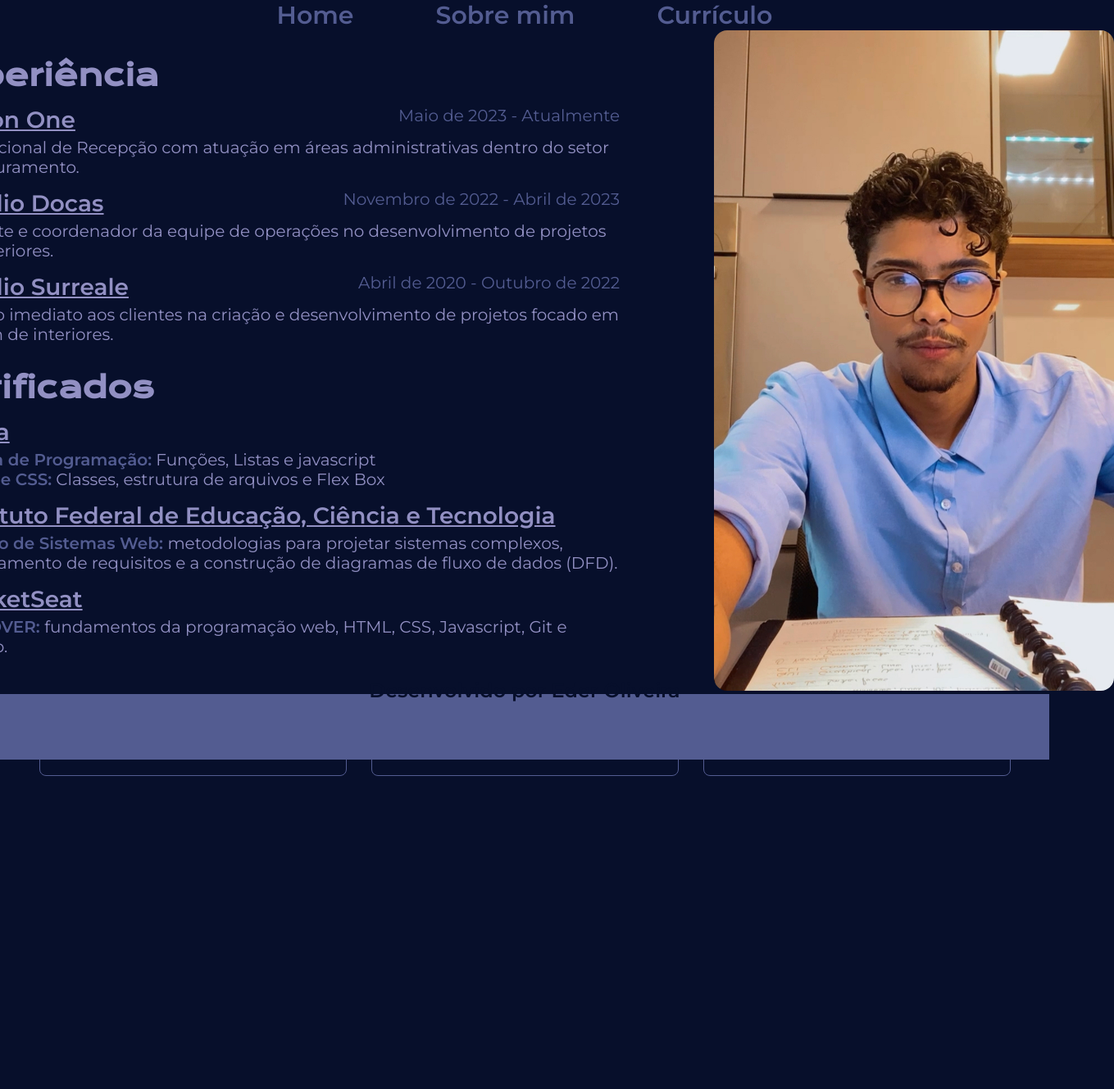
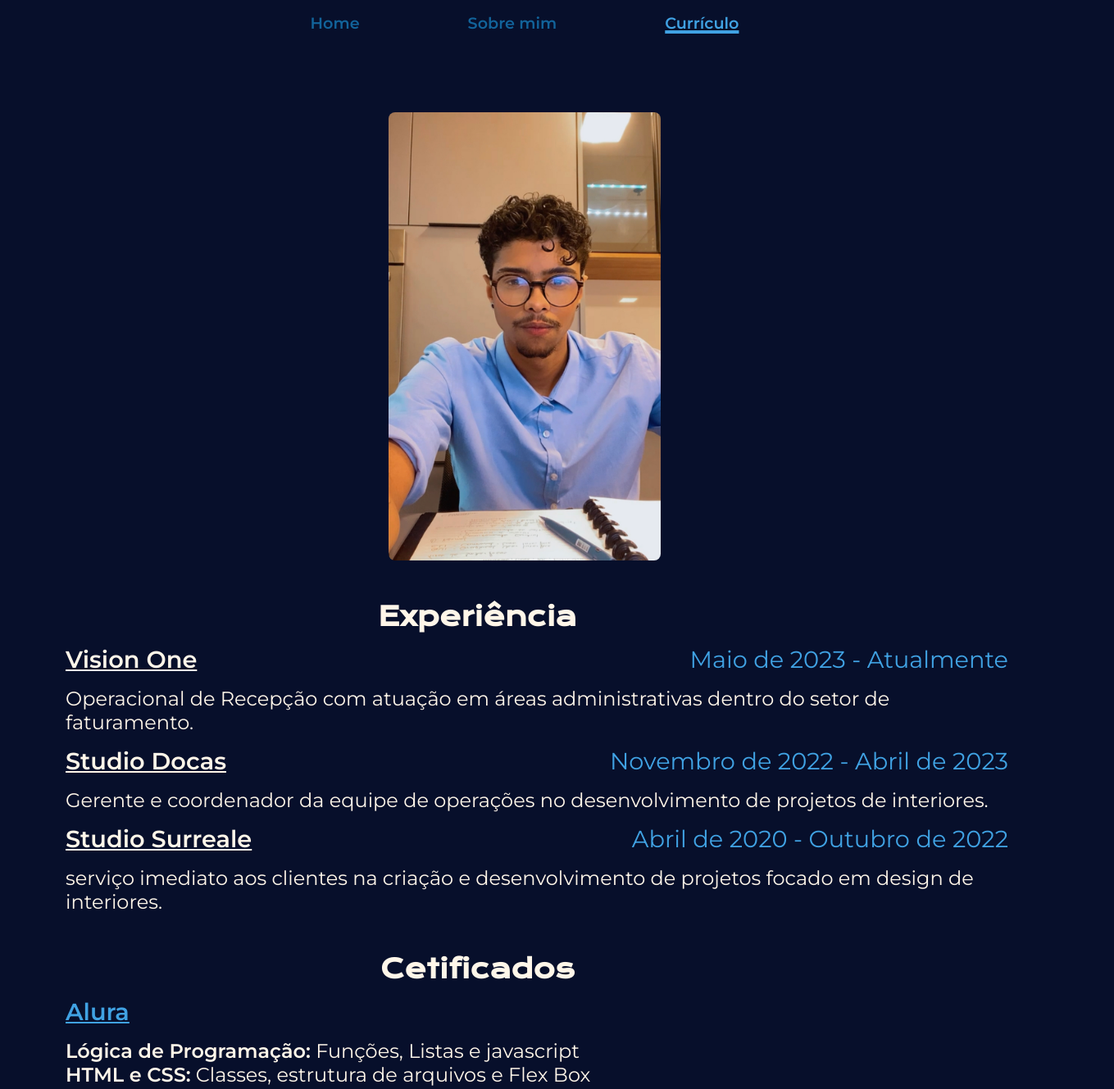
Before and after one commit to EderWinnicius/CurriculumWebPage, a plain HTML site: page curriculum.html in a window 1280 px wide. Shown: the top 1329 px of the page at 82% size, 1359 px wide, since content can reach past the window. Before the commit the page ends 947 px from the top, so only its background shows below. Drawn offline with nearby package versions, Linux system fonts and the light colour scheme.

Commit message:
Adicionando responsividade ao projeto

```diff
--- a/curriculum.html
+++ b/curriculum.html
@@ -12,9 +12,9 @@
 <body>
     <header>
         <nav class="navegationConteiner">
-            <a href="index.html">Home</a>
-            <a href="indexAboutMe.html">Sobre mim</a>
-            <a href="curriculum.html">Currículo</a>
+            <a href="index.html" class="Nav">Home</a>
+            <a href="indexAboutMe.html" class="Nav">Sobre mim</a>
+            <a href="curriculum.html" class="Nav actived">Currículo</a>
         </nav>
     </header>
 
@@ -55,28 +55,28 @@
             <div>
                 <h2 class="tittleText">Cetificados</h2>
                 <section class="cardConteiner">
-                    <h3 class="tittleCard">Alura</h3>
+                    <h3 class="tittleCard boldText">Alura</h3>
                     <div class="courseList">
-                        <p class="textCard"><strong class="boldText">Lógica de Programação:</strong> Funções, Listas e
+                        <p class="textCard"><strong>Lógica de Programação:</strong> Funções, Listas e
                             javascript</p>
-                        <p class="textCard"><strong class="boldText">HTML e CSS:</strong> Classes, estrutura de arquivos
+                        <p class="textCard"><strong>HTML e CSS:</strong> Classes, estrutura de arquivos
                             e Flex Box</p>
                     </div>
                 </section>
 
                 <section class="cardConteiner">
-                    <h3 class="tittleCard">Instituto Federal de Educação, Ciência e Tecnologia</h3>
+                    <h3 class="tittleCard boldText">Instituto Federal de Educação, Ciência e Tecnologia</h3>
                     <div class="courseList">
-                        <p class="textCard"><strong class="boldText">Projeto de Sistemas Web: </strong> metodologias
+                        <p class="textCard"><strong>Projeto de Sistemas Web: </strong> metodologias
                             para projetar sistemas complexos, levantamento de requisitos e a
                             construção de diagramas de fluxo de dados (DFD).</p>
                     </div>
                 </section>
 
                 <section class="cardConteiner">
-                    <h3 class="tittleCard">RocketSeat</h3>
+                    <h3 class="tittleCard boldText">RocketSeat</h3>
                     <div class="courseList">
-                        <p class="textCard"><strong class="boldText">DISCOVER: </strong> fundamentos da programação web,
+                        <p class="textCard"><strong>DISCOVER: </strong> fundamentos da programação web,
                             HTML, CSS, Javascript, Git e Github.</p>
                     </div>
                 </section>
@@ -92,16 +92,18 @@
     <footer>
         <p>Desenvolvido por Eder Oliveira</p>
         <section class="IconsFooterConeteiner">
-            <a href="https://GitHub.com/ederwinnicius" class="buttonType" id="github" target="_blank"><ion-icon
-                name="logo-github"></ion-icon></a>
-            <a href="https://linkedin.com/in/eder-winnicius" class="buttonType" id="linkedin"
-                target="_blank"><ion-icon name="logo-linkedin"></ion-icon></a>
-            <a href="https://drive.google.com/file/d/1UDedhiyp-pxrUh1-MocDqYIqVFeNScX2/view?usp=sharing"
-                class="buttonType" id="curriculo" target="_blank"><ion-icon name="document"></ion-icon></a>
+            <a href="https://GitHub.com/ederwinnicius" id="github" target="_blank"><ion-icon name="logo-github"
+                    class="logoType" class="logoType" class="logoType"></ion-icon> </a>
+            <a href="https://linkedin.com/in/eder-winnicius" id="linkedin" target="_blank"><ion-icon
+                    name="logo-linkedin" class="logoType" class="logoType" class="logoType"></ion-icon> </a>
+            <a href="https://drive.google.com/file/d/1UDedhiyp-pxrUh1-MocDqYIqVFeNScX2/view?usp=sharing" id="curriculo"
+                target="_blank"><ion-icon name="document" class="logoType" class="logoType" class="logoType">
+                </ion-icon></a>
 
         </section>
     </footer>
-
+    <script type="module" src="https://unpkg.com/ionicons@7.1.0/dist/ionicons/ionicons.esm.js"></script>
+    <script nomodule src="https://unpkg.com/ionicons@7.1.0/dist/ionicons/ionicons.js"></script>
 </body>
 
 </html>
--- a/styleComponents/style.css
+++ b/styleComponents/style.css
@@ -9,8 +9,9 @@
 
 :root {
     --cor-primaria: #070F2B;
-    --cor-secundaria: #9290C3;
-    --cor-tercearia: #535C91;
+    --cor-secundaria: #FFF6E9;
+    --cor-tercearia: #40A2E3;
+    --cor-quartenaria: #12639a;
 }
 
 
@@ -39,52 +40,69 @@ header {
 }
 
 .navegationConteiner>a {
-    color: var(--cor-tercearia);
-    text-decoration: none;
-    font-size: 30px;
+    font-size: 2rem;
     font-weight: 600;
     transition: 1s;
 }
 
 .navegationConteiner>a:hover {
     text-decoration: underline 4px solid var(--cor-tercearia);
+    color: var(--cor-tercearia);
+}
+
+.Nav {
+    color: var(--cor-quartenaria);
+    text-decoration: none;
+}
+
+.actived {
+    text-decoration: underline 4px solid var(--cor-tercearia);
+    color: var(--cor-tercearia);
 }
 
 
 main {
-
     color: var(--cor-secundaria);
     display: flex;
     flex-direction: row;
     justify-content: center;
     align-items: center;
     gap: 100px;
+    padding: 15px;
 }
 
 .leftConteiner {
-    width: auto;
+    width: 50%;
     display: flex;
     flex-direction: column;
-    gap: 15px;
     align-items: center;
 }
 
 .textConteiner {
+    display: flex;
+    flex-direction: column;
     align-items: center;
+    justify-content: center;
+    text-align: justify;
+    gap: 20px;
+}
+
+.about {
+    text-align: center;
+    margin-bottom: 15px;
 }
 
 .tittleText {
-    width: 593px;
+    width: 90%;
     height: auto;
     font-family: "Krona One", sans-serif;
-    font-size: 36px;
-    margin-bottom: 10px;
+    font-size: 2rem;
 }
 
 .aboutMeText {
-    width: 593px;
-    height: auto;
-    font-size: 24px;
+    width: 70%;
+    font-size: 1.5rem;
+    text-align: justify;
 }
 
 .boldText {
@@ -92,44 +110,46 @@ main {
 }
 
 .subText {
-    width: 593px;
+    width: 90%;
     height: 168px;
-    font-size: 24px;
+    font-size: 1.6rem;
 }
 
 .buttonsConteiner {
     display: flex;
     flex-direction: column;
     align-items: center;
-    width: 385px;
+    width: 100%;
     gap: 25px;
+    padding: 25px;
+    text-align: center;
 }
 
 .buttonsConteiner>p {
     font-family: "Krona One", sans-serif;
     color: var(--cor-secundaria);
-    font-size: 24px;
+    font-size: 1.5rem;
     font-weight: 600;
+    width: 100%;
 }
 
 ion-icon {
     width: 32px;
     height: 32px;
     margin-right: 10px;
-    color: var(--cor-tercearia);
 }
 
 .buttonType {
 
-    width: 375px;
-    height: 80px;
+    min-width: 375px;
+    min-height: 80px;
     padding: 16px;
     border: solid 1px var(--cor-tercearia);
     border-radius: 8px;
     display: flex;
     justify-content: center;
     align-items: center;
-    font-size: 24px;
+    font-size: 1.5rem;
     color: var(--cor-tercearia);
     text-decoration: none;
 
@@ -140,14 +160,18 @@ ion-icon {
     box-shadow: 0 0 20px var(--cor-tercearia);
 }
 
+.leftConteiner {
+    display: flex;
+    justify-content: center;
+}
+
 .profilePicture {
-    width: 488px;
+    width: 60%;
     border-radius: 16px;
 }
 
 .cardConteiner {
-    width: 820px;
-    height: auto;
+    width: 75%;
     margin: 15px;
     display: flex;
     flex-direction: column;
@@ -162,17 +186,13 @@ ion-icon {
 }
 
 .tittleConteinerCard>spam {
-    font-size: 20px;
+    font-size: 1.8rem;
 }
 
 .tittleCard {
-    font-size: 28px;
+    font-size: 1.8rem;
     text-decoration: underline;
-    margin-bottom: 5px;
-}
-
-.textCard {
-    font-size: 20px;
+    margin-bottom: 1rem;
 }
 
 .couseList {
@@ -180,10 +200,14 @@ ion-icon {
     text-decoration: none;
 }
 
+.textCard {
+    font-size: 1.5rem;
+}
+
 
 footer {
     width: auto;
-    height: 80px;
+    height: 100px;
     background-color: var(--cor-tercearia);
     display: flex;
     flex-direction: column;
@@ -193,14 +217,72 @@ footer {
 
 footer>p {
     color: var(--cor-primaria);
-    font-size: 24px;
+    font-size: 1.5rem;
     font-weight: 600;
 }
 
-.IconsFooterConeteiner{
+.IconsFooterConeteiner {
     display: flex;
     flex-direction: row;
-    color: var(--cor-primaria);
     margin-top: 10px;
     gap: 30px;
 }
+
+.logoType {
+    color: var(--cor-secundaria);
+}
+
+@media only screen and (max-width: 1300px) {
+    .navegationConteiner>a {
+        padding: 1rem;
+        font-size: 1.2rem;
+        font-weight: 600;
+        transition: 1s;
+    }
+
+    main {
+        display: flex;
+        flex-direction: column-reverse;
+        justify-content: space-between;
+        align-items: center;
+        gap: 2rem;
+        margin: 50px;
+    }
+
+    .textConteiner {
+        width: 100%;
+    }
+
+    .leftConteiner {
+        width: 100%;
+        display: flex;
+        flex-direction: column;
+        justify-content: space-between;
+        text-align: center;
+        gap: 2rem;
+    }
+
+
+    .rightConteiner {
+        display: flex;
+        justify-content: center;
+        padding: 1rem;
+    }
+
+    .profilePicture {
+        width: 40%;
+        border-radius: 8px;
+    }
+
+    .aboutMeText {
+        width: 100%;
+    }
+
+    .cardConteiner {
+        width: 100%;
+        text-align: initial;
+    }
+
+
+
+}
```
Also changed, not shown: index.html (+3 -3 lines), indexAboutMe.html (+15 -3 lines).
